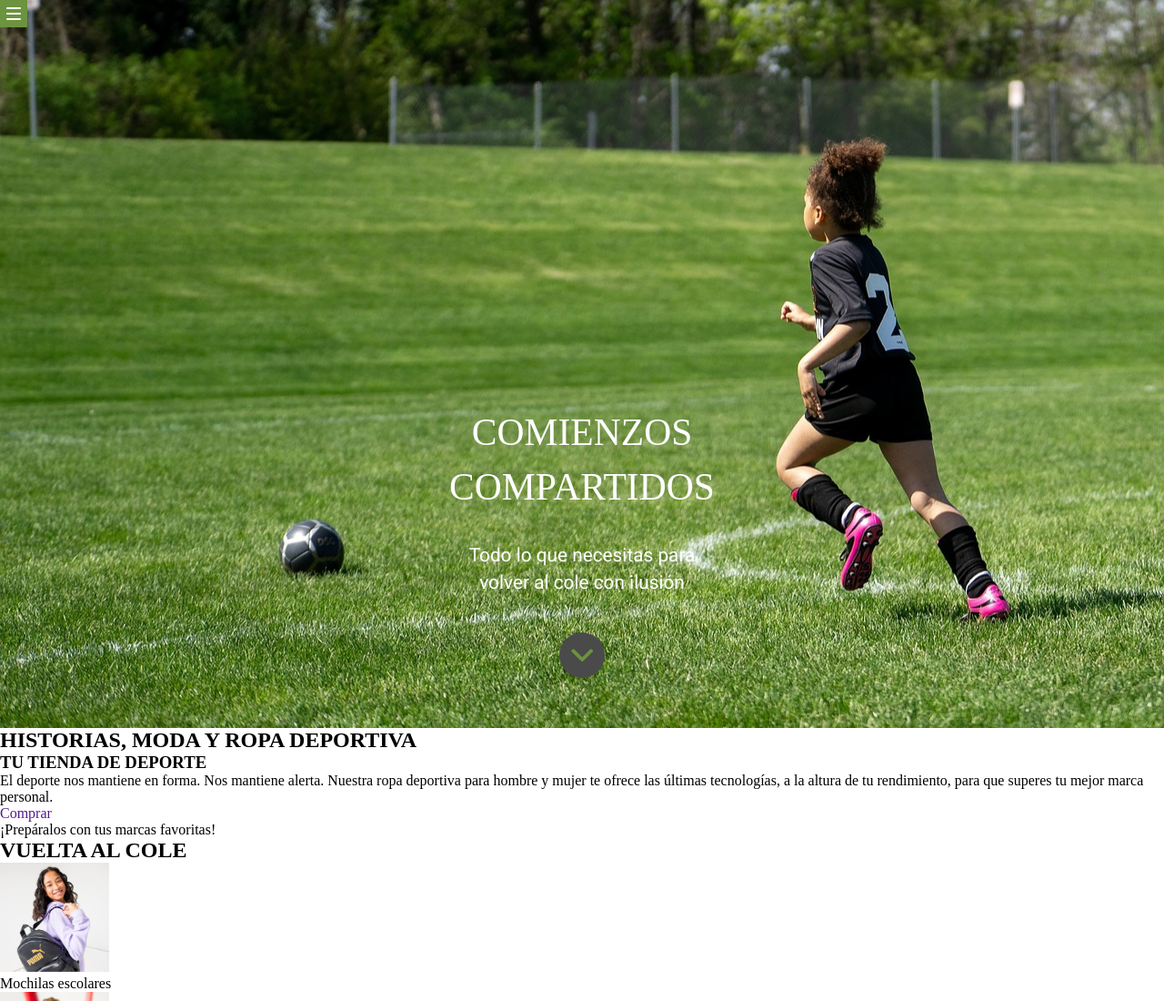
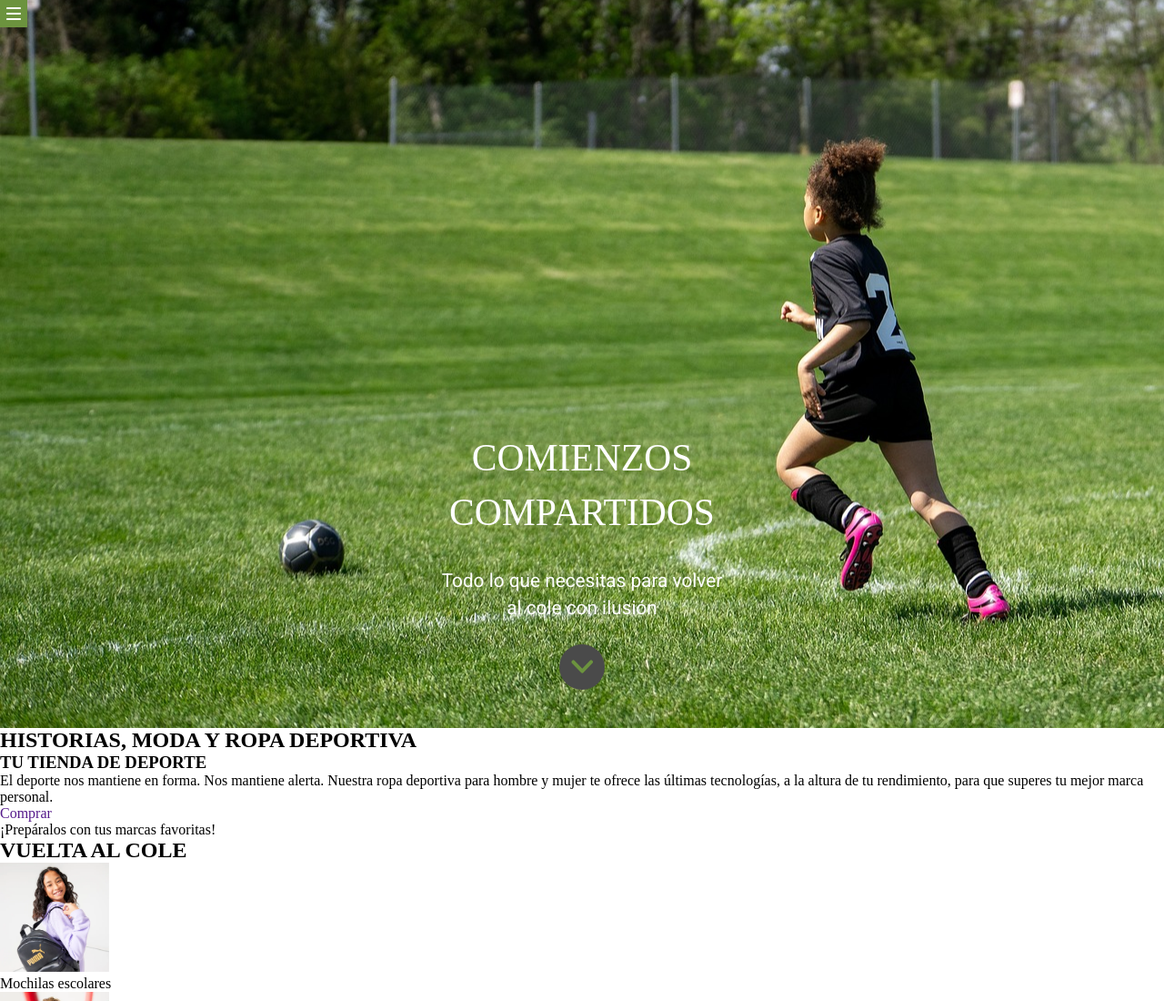
Before and after one commit to Adalab/modulo-1-evaluacion-final-laura-pf, a website built with Vite: page src/index.html in a window 1280 px wide. Shown: the top 1100 px of the page at 91% size. Built offline with nearby package versions, Linux system fonts and the light colour scheme.

Commit message:
more changes in header

```diff
--- a/src/partials/main.html
+++ b/src/partials/main.html
@@ -3,6 +3,7 @@
         <h2>HISTORIAS, MODA Y ROPA DEPORTIVA</h2>
         <h3>TU TIENDA DE DEPORTE</h3>
         <P>El deporte nos mantiene en forma. Nos mantiene alerta. Nuestra ropa deportiva para hombre y mujer te ofrece las últimas tecnologías, a la altura de tu rendimiento, para que superes tu mejor marca personal.</P>
-        <a href="">Comprar</a>
     </article>
+
+    <a href="">Comprar</a>
 </main>
--- a/src/scss/layout/_header.scss
+++ b/src/scss/layout/_header.scss
@@ -31,17 +31,18 @@
     }
 
     .containerdiv {
-        width: 300px;
+        width: 320px;
         height: 300px;
         color: $font-color-white;
         display: flex;
         flex-direction: column;
         justify-content: center;
         align-items: center;
-        margin-bottom: 100px;
+        margin-bottom: 80px;
+
         &__tittle1{
-
             font-family: $font-tittle;
+            //NO ME FUNCIONA EL ROBOTO SLAB MIRAR MAS TARDE QUE PASA
             font-weight: 500;
             line-height: 60px;
             font-size: 2.6rem;
@@ -53,8 +54,7 @@
             font-family: $font-body;
             line-height: 30px;
             font-weight: 400;
-            margin-bottom: 40px;
-
+            margin-bottom: 25px;
         }
 
         &__figure{
@@ -65,6 +65,7 @@
             display: flex;
             align-items: center;
             justify-content: center;
+
             &-icon {
                 width: 25px;
                 padding-top: 5px;
```
Also changed, not shown: src/partials/header.html (+4 -0 lines).
